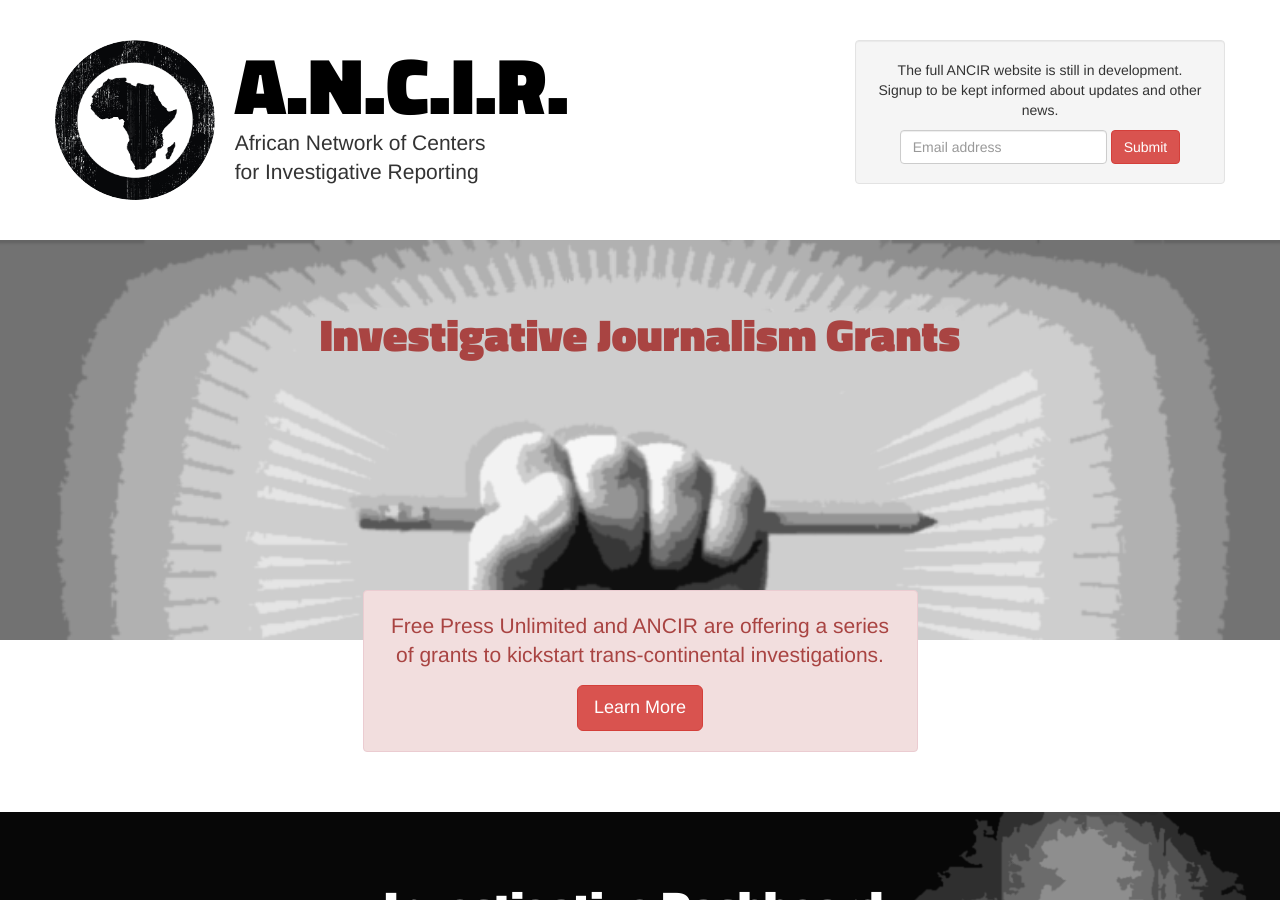
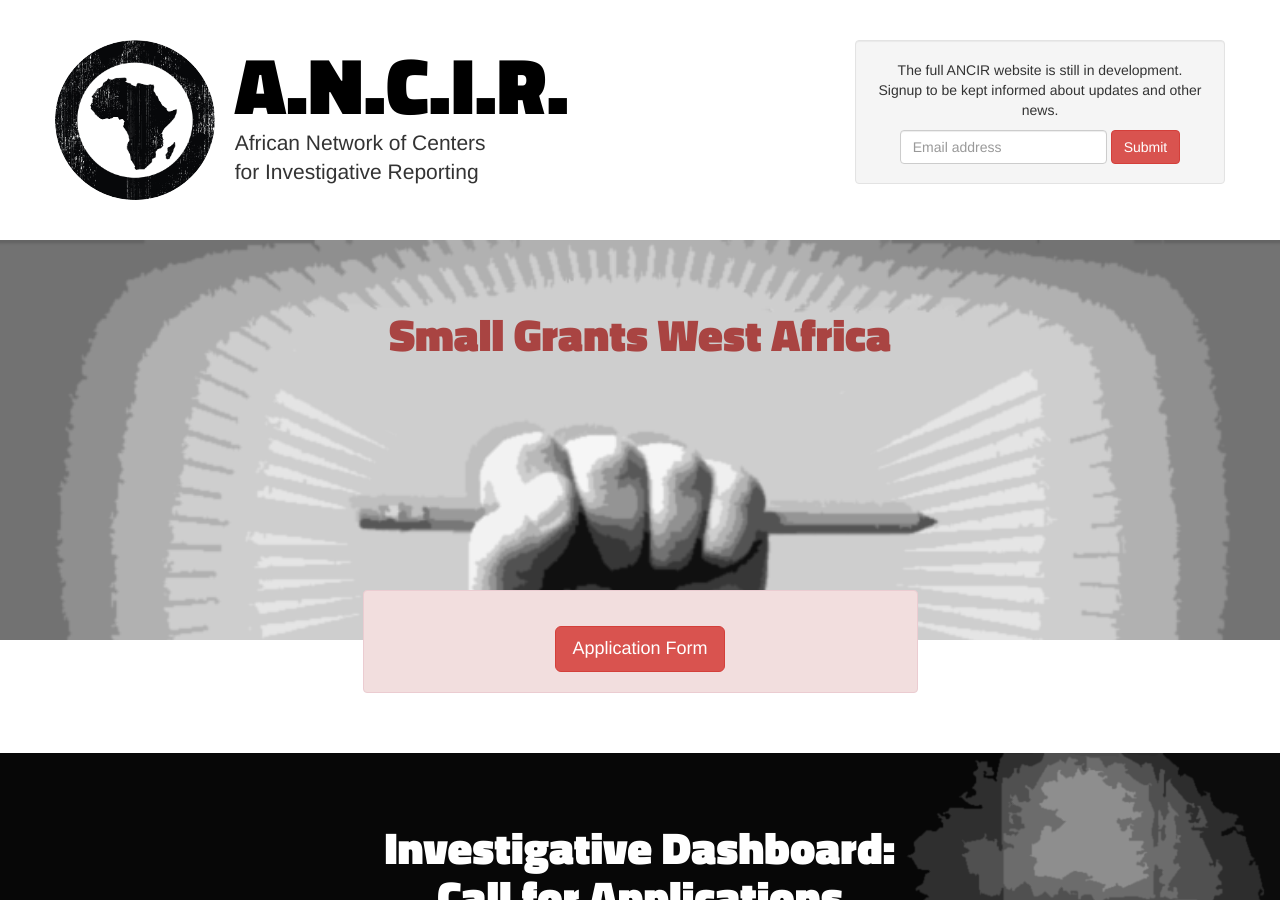
Before and after one commit to ANCIR/InvestigativeCenters.org, a Jekyll site: the page built from index.html, in a window 1280 px wide and 900 px high. Built offline with Jekyll 4.4.1, drawn with Linux system fonts in a browser that asks for light colours; nearby versions of some CDN libraries; some web fonts are replaced; Markdown is read by kramdown in place of the engine named in the settings.

Commit message:
Update index.html

```diff
--- a/index.html
+++ b/index.html
@@ -16,7 +16,7 @@
     <div clas="row">
       <div class="col-md-8 col-md-offset-2">
         <h1 id="branding" class="text-center text-danger" style="padding-top:50px; font-size:45px; color: #a94442;">
-          Investigative Journalism Grants
+          Small Grants West Africa
         </h1>
       </div>
     </div>
@@ -26,9 +26,8 @@
   <div class="row">
     <div class="col-md-6 col-md-offset-3">
       <div class="alert alert-danger text-center" style="padding:20px 25px;">
-        <p class="lead">Free Press Unlimited and ANCIR are offering a series of grants to kickstart trans-continental investigations.</p>
         <p style="margin-top:15px; margin-bottom: 0;">
-          <a href="/dutch-african-fund" class="btn btn-lg btn-danger">Learn More</a>
+          <a href="https://docs.google.com/forms/d/1aYtN7PSQF8Gz-v8Q6iE0_vRNIn4N1DQ-DouAEMIvjNc/viewform?c=0&w=1" class="btn btn-lg btn-danger" target="_blank">Application Form</a>
         </p>
       </div>
     </div>
```
